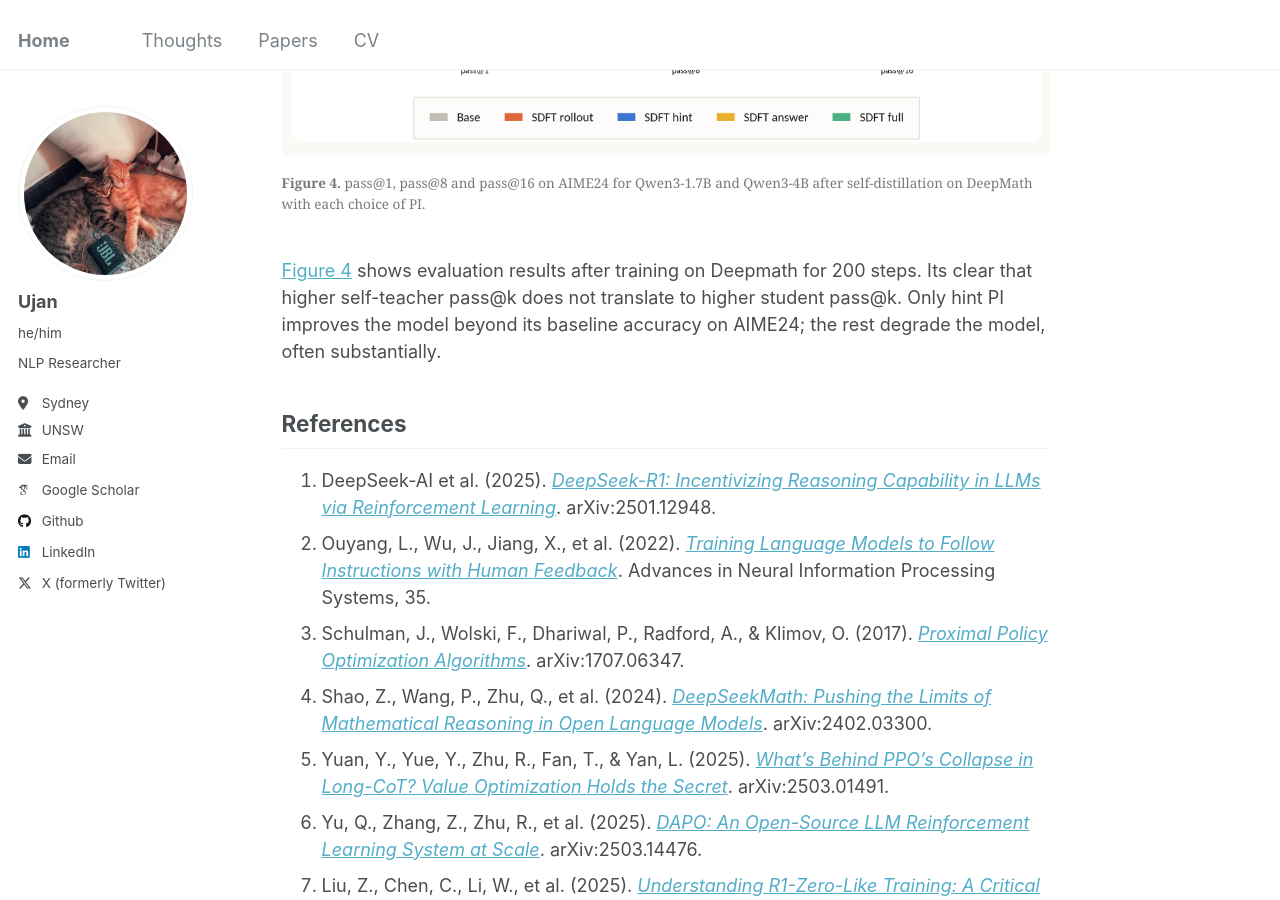
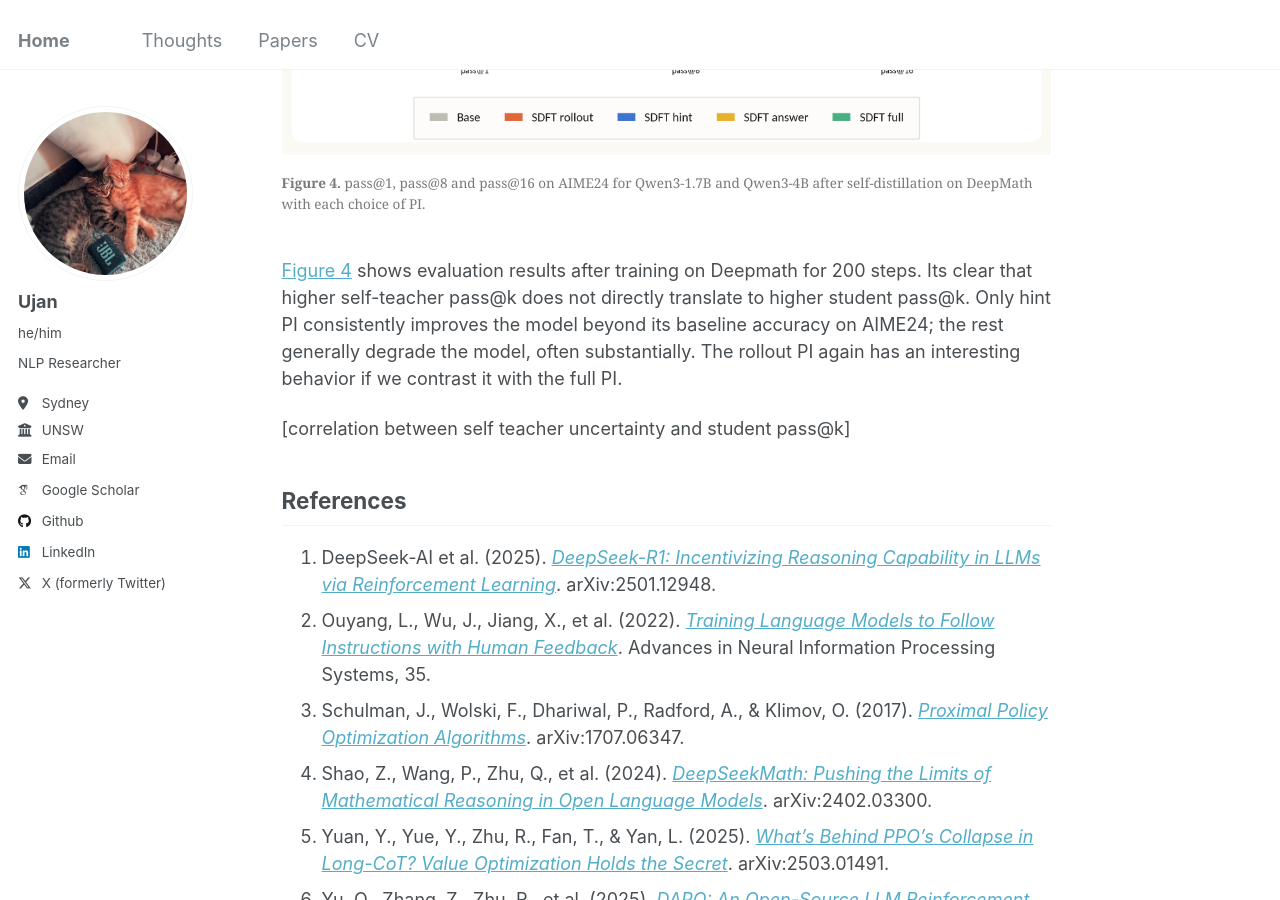
Before and after one commit to tatami-galaxy/tatami-galaxy.github.io, a Jekyll site: the page built from _posts/2026-07-01-self-distillation-post-1.md, in a window 1280 px wide and 900 px high, scrolled down 7079 px. Built offline with Jekyll 4.4.1, drawn with Linux system fonts in a browser that asks for light colours; some web fonts are replaced; some of the changed text lies outside the part shown.

Commit message:
self distill blog

```diff
--- a/_posts/2026-07-01-self-distillation-post-1.md
+++ b/_posts/2026-07-01-self-distillation-post-1.md
@@ -25,7 +25,7 @@ $$
 
 where $$\rho_{i,t}(\theta)=\frac{\pi_\theta(o_{i,t}\mid q,o_{i,<t})}{\pi_{\theta_{\mathrm{old}}}(o_{i,t}\mid q,o_{i,<t})}$$ is the importance sampling ratio (useful even in a purely on-policy setting).
 
-GRPO has proved to be quite successful for post-training LLMs in verifiable domains [[1]](#ref-1) [[4]](#ref-4). Over the last couple of years it has spawned numerous variants that tackle its different amendable shortcomings [[6]](#ref-6) [[7]](#ref-7) [[8]](#ref-8). *Halving* the memory overhead and alleviating training instabilities of PPO, that become more and more acute at frontier scale, is naturally quite appealing. GRPO however is fundamentally incapable of a particularly desirable attribute of PPO : granular credit assignment per rollout.
+GRPO has proved to be quite successful for post-training LLMs in verifiable domains [[1]](#ref-1) [[4]](#ref-4). Over the last couple of years it has spawned numerous variants that tackle its different amendable shortcomings [[6]](#ref-6) [[7]](#ref-7) [[8]](#ref-8). *Halving* the memory overhead and alleviating training instabilities of PPO, that become more and more acute at frontier scale, is naturally quite appealing. **GRPO however is fundamentally incapable of a particularly desirable attribute of PPO : granular credit assignment per rollout**.
 
 <figure id="fig-1">
   <a href="/images/ppo-grpo-credit.svg" title="Open full size">
@@ -107,7 +107,9 @@ What happens when we distill from these self-teachers? Does higher pass@k in the
   <figcaption style="width: 100%;" markdown="span"><strong>Figure 4.</strong> pass@1, pass@8 and pass@16 on AIME24 for Qwen3-1.7B and Qwen3-4B after self-distillation on DeepMath with each choice of PI.</figcaption>
 </figure>
 
-[Figure 4](#fig-4) shows evaluation results after training on Deepmath for 200 steps. Its clear that higher self-teacher pass@k does not translate to higher student pass@k. Only hint PI improves the model beyond its baseline accuracy on AIME24; the rest degrade the model, often substantially.
+[Figure 4](#fig-4) shows evaluation results after training on Deepmath for 200 steps. Its clear that higher self-teacher pass@k does not directly translate to higher student pass@k. Only hint PI consistently improves the model beyond its baseline accuracy on AIME24; the rest generally degrade the model, often substantially. The rollout PI again has an interesting behavior if we contrast it with the full PI.
+
+[correlation between self teacher uncertainty and student pass@k]
 
 
 
```
